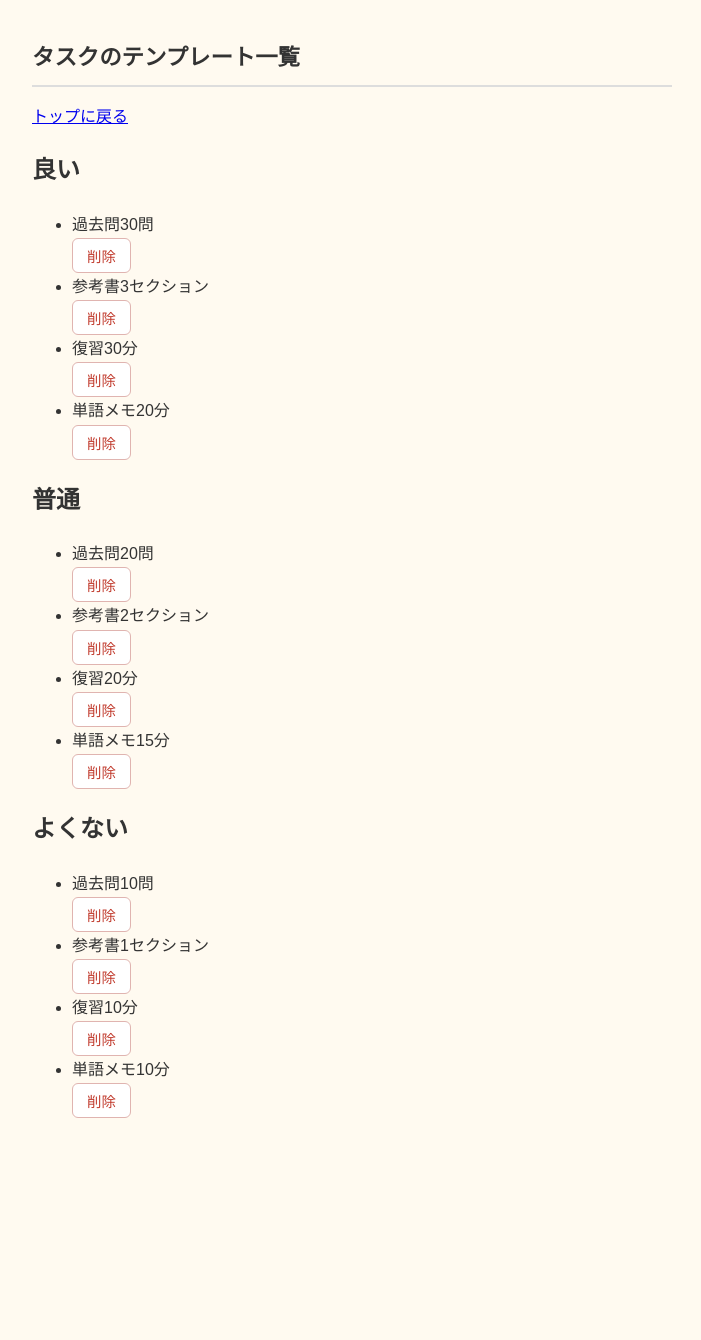
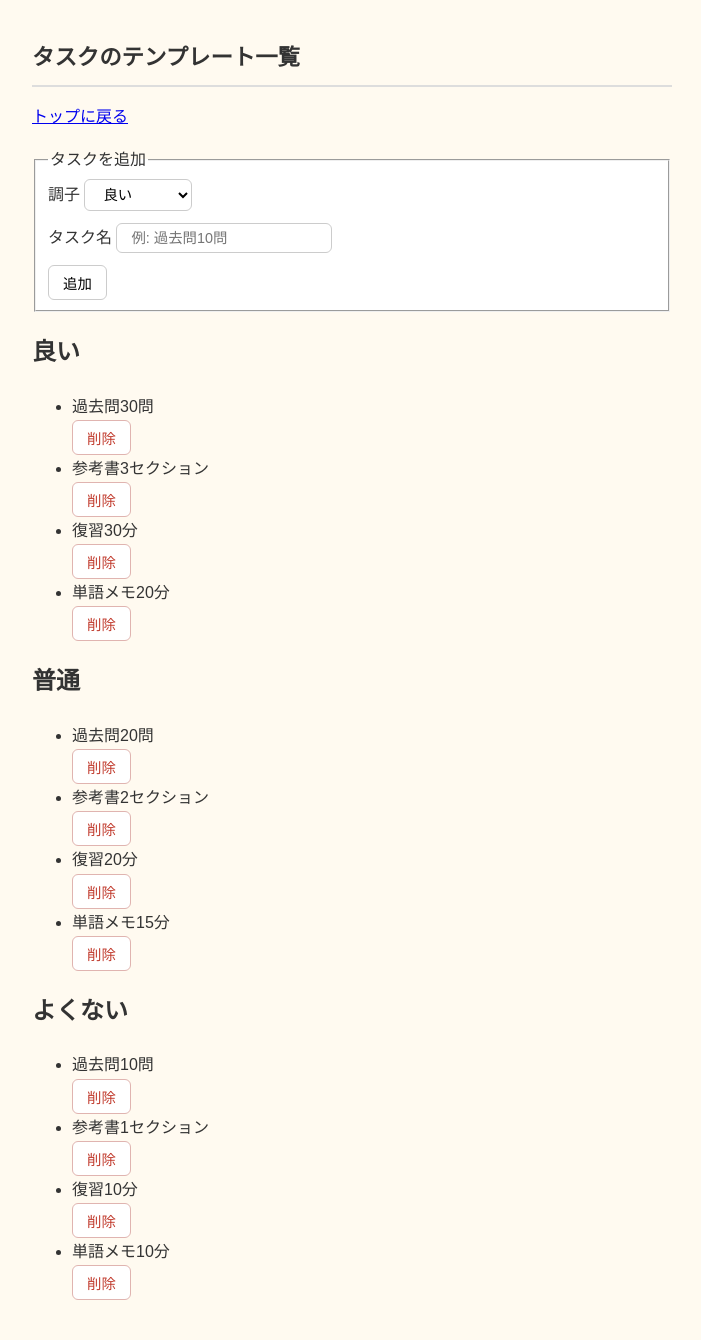
Before and after one commit to Toa3310/t-c_log, a Flask app: page /templates in a window 1280 px wide. Shown: the whole page, without its empty margins (288-989 px from the left). Before the commit the page ends 1118 px from the top, so only its background shows below. Run offline with Flask 3, Linux system fonts and the light colour scheme; data comes from the database, SQL or seed files in the repository.

Commit message:
feat: タスクのテンプレートの追加機能を追加

```diff
--- a/app.py
+++ b/app.py
@@ -183,5 +183,15 @@ def delete_template():
     conn.close()
     return redirect(url_for("templates"))
 
+@app.route('/templates/add', methods=["POST"])
+def add_template():
+    condition = request.form["condition"]
+    task_name = request.form["name"]
+    conn = get_db()
+    conn.execute("INSERT INTO task_templates (condition, name) VALUES (?, ?)", (condition, task_name))
+    conn.commit()
+    conn.close()
+    return redirect(url_for("templates"))
+
 if __name__ == "__main__":
     app.run(debug=True)
--- a/static/style.css
+++ b/static/style.css
@@ -50,6 +50,23 @@ textarea{
     font-size: 0.9rem;
 }
 
+fieldset {
+    background-color: #ffffff;
+}
+
+input, select {
+    background-color: #ffffff;
+    border: 1px solid #ccc;
+    border-radius: 6px;
+    padding: 6px 14px;
+    font-size: 0.9rem;
+}
+
+fieldset label {
+    display: block;
+    margin-bottom: 12px;
+}
+
 .danger{
     color: #c0392b;
     border-color: #e0b4b0;
--- a/templates/task_templates.html
+++ b/templates/task_templates.html
@@ -5,6 +5,28 @@
 {% block content %}
     <h1>タスクのテンプレート一覧</h1>
     <p><a href="/">トップに戻る</a></p>
+    <form action="/templates/add" method="POST">
+        <fieldset>
+            <legend>タスクを追加</legend>
+
+            <label>
+                調子
+                <select name="condition">
+                    <option value="2">良い</option>
+                    <option value="1">普通</option>
+                    <option value="0">よくない</option>
+                </select>
+            </label>
+
+            <label>
+                タスク名
+                <input type="text" name="name" placeholder="例: 過去問10問">
+            </label>
+
+            <button type="submit">追加</button>
+        </fieldset>
+    </form>
+
     {% for g in groups %}
         <h2>{{ g.condition }}</h2>
         <ul>
```
